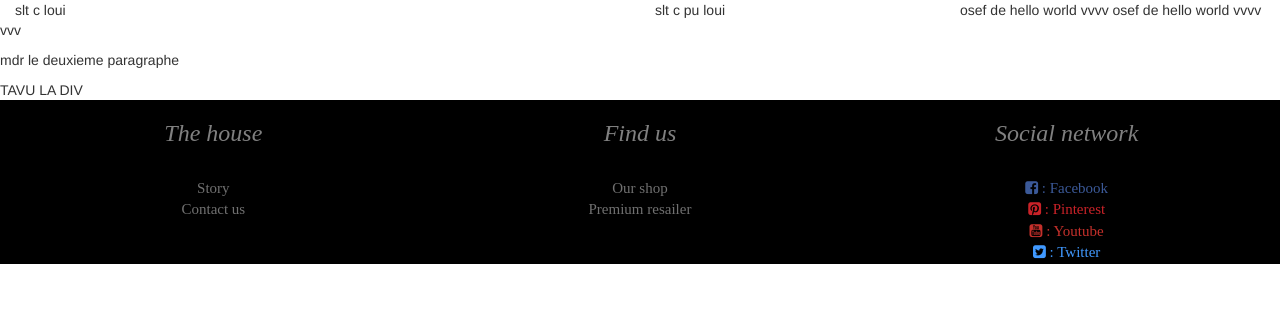
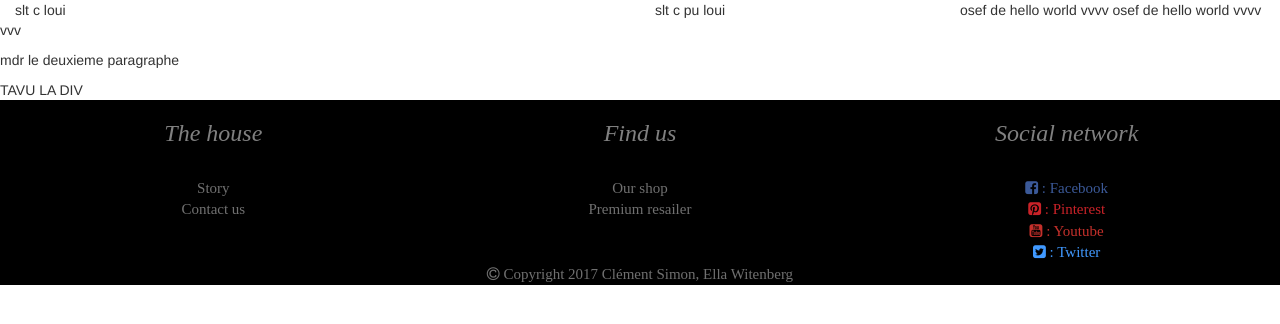
Before and after one commit to Ellaaaaww/WebProgrammingProject, a PHP site: page / in a window 1280 px wide. Shown: the top 324 px of the page. Run offline with PHP 8.4, Linux system fonts and the light colour scheme.

Commit message:
Ajout du copyright

```diff
--- a/CSS/main.css
+++ b/CSS/main.css
@@ -10,6 +10,7 @@ div.footer
     text-align: center;
     color: #707070;
     position: relative;
+    display: block;
 }
 
 h3.footer
@@ -18,3 +19,8 @@ h3.footer
     text-align: center;
     color : Gray;
 };
+
+div.copyrightText
+{
+    font-size: 11px;
+}
--- a/index.html
+++ b/index.html
@@ -52,6 +52,9 @@
                </div>
             </div>
          </div>
+         <div class="copyrightText">
+            <i class="fa fa-copyright" aria-hidden="true"></i> Copyright 2017 Clément Simon, Ella Witenberg
+         </div>
       </div>
       <!--End footer-->
    </body>
```
